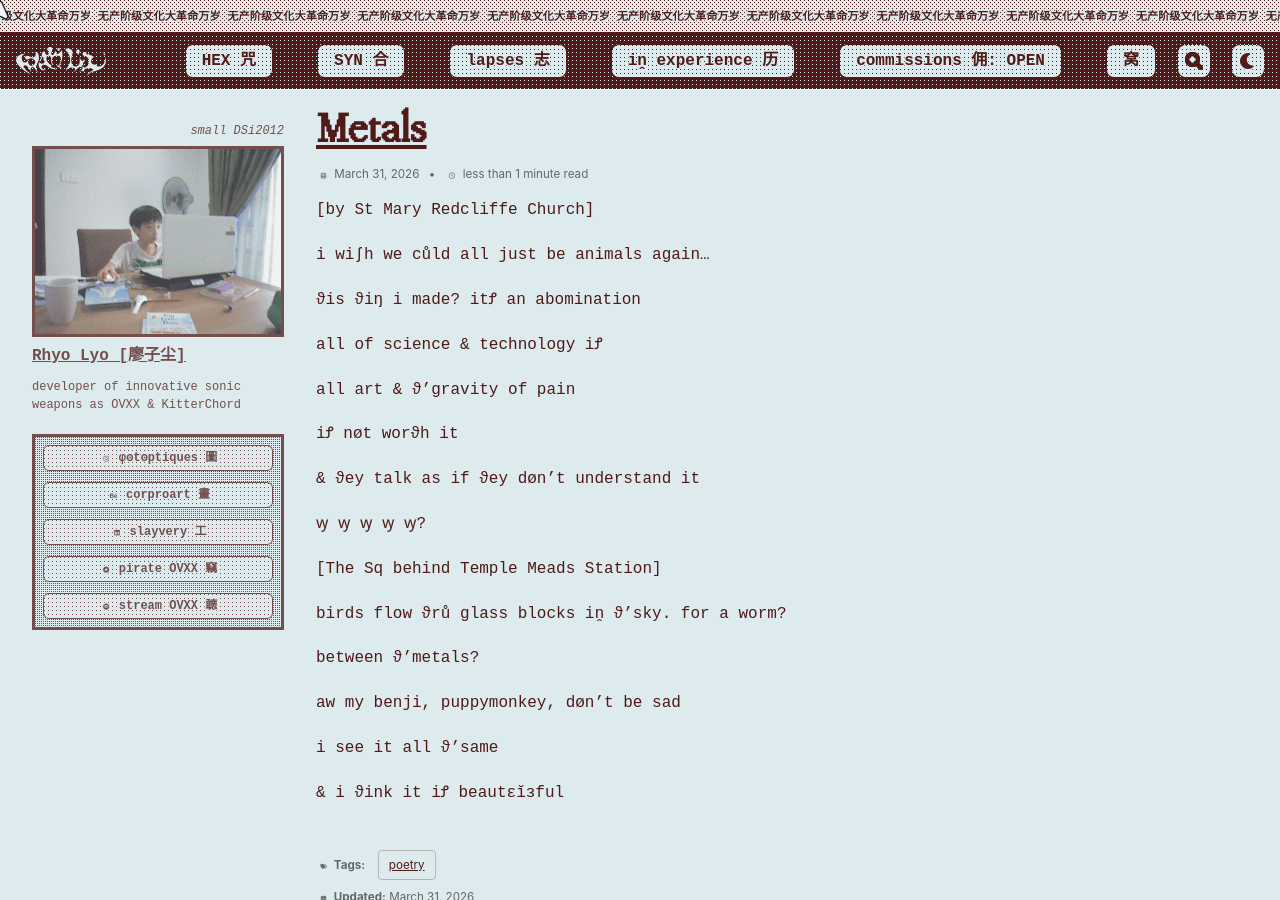
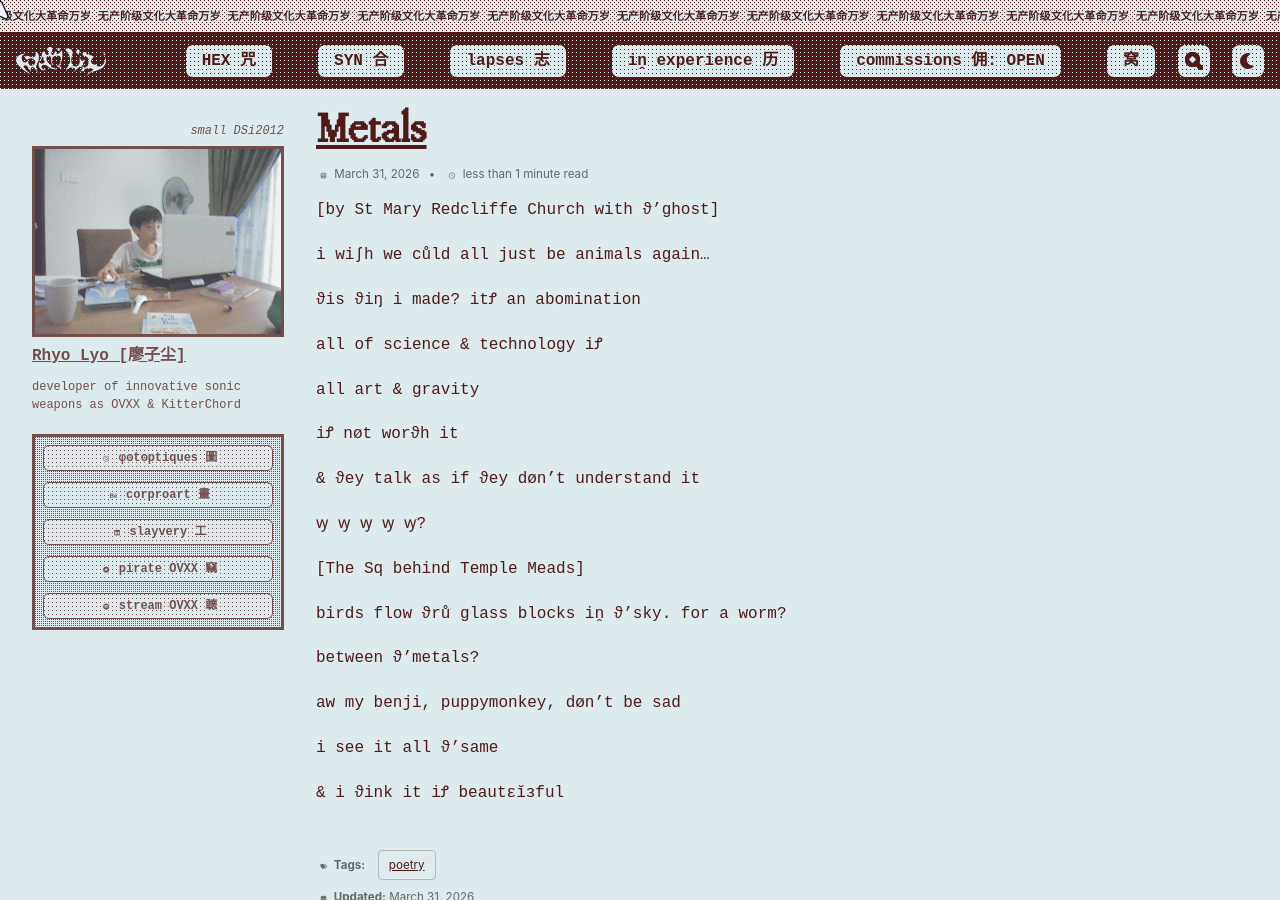
Before and after one commit to cryotato/cryotato.github.io, a Jekyll site: the page built from _posts/2026-03-31-metals.md, in a window 1280 px wide and 900 px high. Built offline with Jekyll 4.4.1, drawn with Linux system fonts in a browser that asks for light colours; cached includes are drawn as plain includes; some web fonts are replaced; comment, search, counter and statistics services are not loaded.

Commit message:
Update 2026-03-31-metals.md

```diff
--- a/_posts/2026-03-31-metals.md
+++ b/_posts/2026-03-31-metals.md
@@ -5,7 +5,7 @@ tags: ["poetry"]
 
 ---
 
-[by St Mary Redcliffe Church]
+[by St Mary Redcliffe Church with ϑ'ghost]
 
 i wiʃh we cůld all just be animals again...
 
@@ -13,7 +13,7 @@ i wiʃh we cůld all just be animals again...
 
 all of science & technology iꝬ
 
-all art & ϑ'gravity of pain
+all art & gravity
 
 iꝬ nøt worϑh it
 
@@ -22,7 +22,7 @@ iꝬ nøt worϑh it
 ꝡ ꝡ ꝡ ꝡ ꝡ?
 
 
-[The Sq behind Temple Meads Station]
+[The Sq behind Temple Meads]
 
 birds flow ϑrů glass blocks iṋ ϑ'sky. for a worm?
 
```
